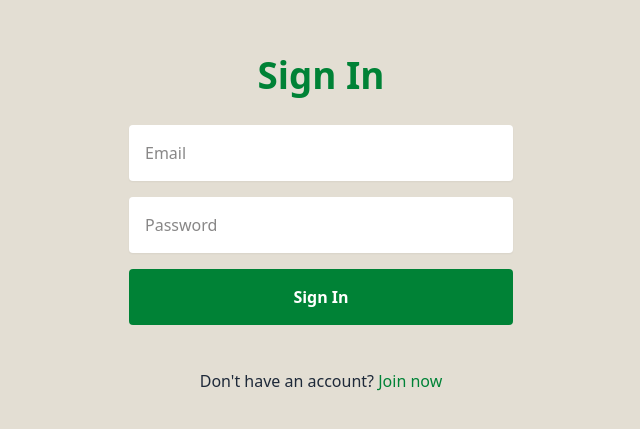
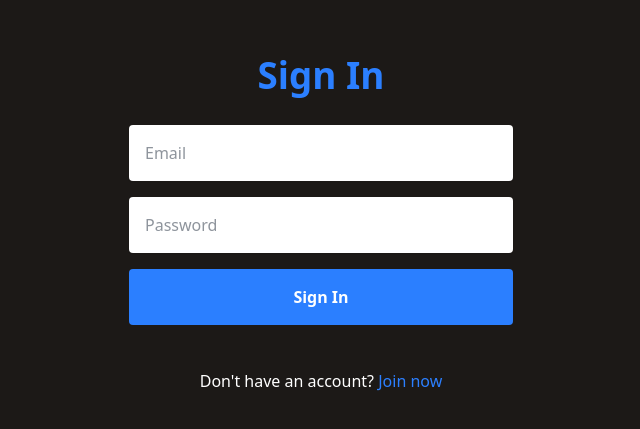
Before and after one commit to christopherrobin/Christophers-Next-Template, a Next.js app: page /sign-in in a window 1280 px wide. Shown: the part 175-604 px from the top of the page, without its empty margins (319-959 px from the left). Built offline with nearby package versions, Linux system fonts and the light colour scheme; no server answers.

Commit message:
Update theme, design tweaks misc

```diff
--- a/src/app/dashboard/page.tsx
+++ b/src/app/dashboard/page.tsx
@@ -32,9 +32,9 @@ export default function Dashboard() {
       <div className="max-w-full grid fadeIn mt-10 mx-6">
         <main className="flex flex-col gap-[10px] row-start-2">
           <h1>Dashboard</h1>
-          <h2 className="font-bold text-green-700">Welcome, {email}</h2>
+          <h2 className="font-bold text-blue-500">Welcome, {email}</h2>
           <div className="flex flex-col gap-4">
-            <pre className="text-sm text-gray-700">
+            <pre className="text-sm text-gray-300">
               <code>
                 {JSON.stringify(
                   {
@@ -56,7 +56,7 @@ export default function Dashboard() {
           </div>
           <Button
             onClick={() => signOut({ callbackUrl: '/' })}
-            className="mt-8 bg-red-500 hover:bg-red-700"
+            className="mt-10"
           >
             Sign Out
           </Button>
--- a/src/app/globals.css
+++ b/src/app/globals.css
@@ -1,8 +1,8 @@
 @import 'tailwindcss';
 
 :root {
-  --background: #e3ded3;
-  --foreground: #111010;
+  --background: var(--color-stone-900);
+  --foreground: #fff;
   --color-background: var(--background);
   --color-foreground: var(--foreground);
   --font-sans: var(--font-geist-sans);
@@ -29,7 +29,7 @@ body {
 }
 
 p {
-  color: var(--color-gray-800);
+  color: var(--color-white);
 }
 
 .fadeIn {
@@ -46,26 +46,6 @@ p {
   }
 }
 
-/* a {
-  @apply text-green-700;
-  text-decoration: none;
-  transition: color 0.2s ease-in-out;
-}
-a:hover {
-  @apply text-green-900;
-}
-a:focus {
-  @apply text-green-900;
-  outline: none;
-  box-shadow: 0 0 0 2px var(--color-foreground);
-}
-a:active {
-  @apply text-green-900;
-}
-a:visited {
-  @apply text-green-700;
-} */
-
 h1,
 h2,
 h3,
@@ -74,7 +54,7 @@ h5,
 h6 {
   font-family: var(--font-sans);
   font-weight: 600;
-  color: var(--color-green-700);
+  color: var(--color-blue-500);
 }
 h1 {
   font-size: 2.3rem;
@@ -83,5 +63,5 @@ h1 {
 h2 {
   font-size: 1.8rem;
   font-weight: 700;
-  color: var(--color-gray-800);
+  color: var(--color-white);
 }
--- a/src/app/join/page.tsx
+++ b/src/app/join/page.tsx
@@ -65,7 +65,7 @@ export default function Join() {
 
   return (
     <div className="flex flex-col items-center justify-center min-h-screen p-4 fadeIn">
-      <h1 className="text-2xl md:text-5xl font-bold text-green-700 mb-8">
+      <h1 className="text-2xl md:text-5xl font-bold text-blue-500 mb-8">
         Join the Club
       </h1>
       <form
@@ -95,7 +95,7 @@ export default function Join() {
       </form>
       <p className="text-gray-700 mt-6">
         Already have an account?{' '}
-        <Link href="/sign-in" className="text-green-700 hover:underline">
+        <Link href="/sign-in" className="text-blue-500 hover:underline">
           Sign In
         </Link>
       </p>
--- a/src/app/page.tsx
+++ b/src/app/page.tsx
@@ -39,7 +39,7 @@ export default function Home() {
         <Button
           href="/sign-in"
           className="self-center w-full"
-          endIcon={<ArrowRightCircleIcon className="w-5 h-5 text-green-700" />}
+          endIcon={<ArrowRightCircleIcon className="w-5 h-5 text-blue-500" />}
           ghost
         >
           Sign In
--- a/src/app/sign-in/page.tsx
+++ b/src/app/sign-in/page.tsx
@@ -71,7 +71,7 @@ function SignInForm() {
       <div className="mt-4 text-center">
         <p className="text-gray-700 mt-3">
           Don&apos;t have an account?{' '}
-          <Link href="/join" className="text-green-700 hover:underline">
+          <Link href="/join" className="text-blue-500 hover:underline">
             Join now
           </Link>
         </p>
@@ -93,7 +93,7 @@ export default function SignIn() {
 
   return (
     <div className="flex flex-col items-center justify-center min-h-screen p-4 fadeIn">
-      <h1 className="text-2xl md:text-5xl font-bold text-green-700 mb-8">
+      <h1 className="text-2xl md:text-5xl font-bold text-blue-500 mb-8">
         Sign In
       </h1>
       <Suspense fallback={<Spinner />}>
--- a/src/components/Button.tsx
+++ b/src/components/Button.tsx
@@ -35,10 +35,10 @@ export const Button = React.forwardRef<HTMLButtonElement, ButtonProps>(
     ref
   ) => {
     const buttonClasses = ghost
-      ? `rounded border bg-stone-200 border-green-700 text-green-700 hover:bg-[#e3ded3] transition cursor-pointer px-6 py-4 bg-transparent ${className} ${
+      ? `rounded border bg-stone-200 border-blue-500 text-blue-500 hover:bg-[#e3ded3] transition cursor-pointer px-6 py-4 bg-transparent ${className} ${
           disabled || loading ? 'opacity-50 pointer-events-none' : ''
         }`
-      : `rounded bg-green-700 text-white font-bold hover:bg-green-900 transition cursor-pointer px-6 py-4 ${className} ${
+      : `rounded bg-blue-500 text-white font-bold hover:bg-blue-900 transition cursor-pointer px-6 py-4 ${className} ${
           disabled || loading ? 'opacity-50 pointer-events-none' : ''
         }`
 
--- a/src/components/Input.tsx
+++ b/src/components/Input.tsx
@@ -9,7 +9,7 @@ const Input = React.forwardRef<HTMLInputElement, InputProps>(
     return (
       <input
         ref={ref}
-        className={`p-4 rounded shadow-xs bg-white ${className}`.trim()}
+        className={`p-4 rounded shadow-xs bg-white text-gray-800 ${className}`.trim()}
         {...props}
       />
     )
--- a/src/components/Spinner.tsx
+++ b/src/components/Spinner.tsx
@@ -3,7 +3,7 @@ import React from 'react'
 const Spinner: React.FC = () => {
   return (
     <div className="flex justify-center items-center h-full">
-      <div className="w-16 h-16 border-8 border-t-transparent border-green-700 rounded-full animate-spin" />
+      <div className="w-16 h-16 border-8 border-t-transparent border-blue-500 rounded-full animate-spin" />
     </div>
   )
 }
```
